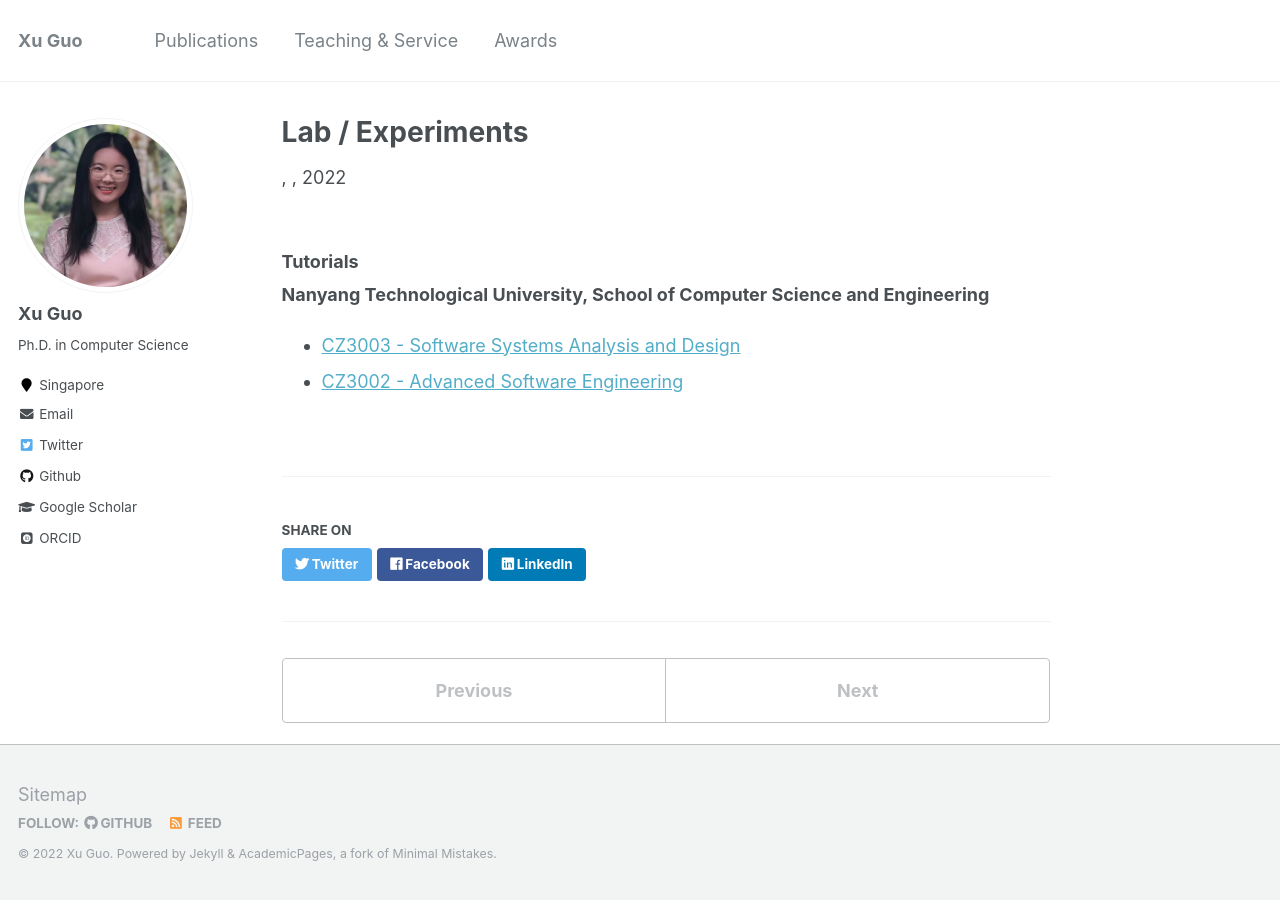
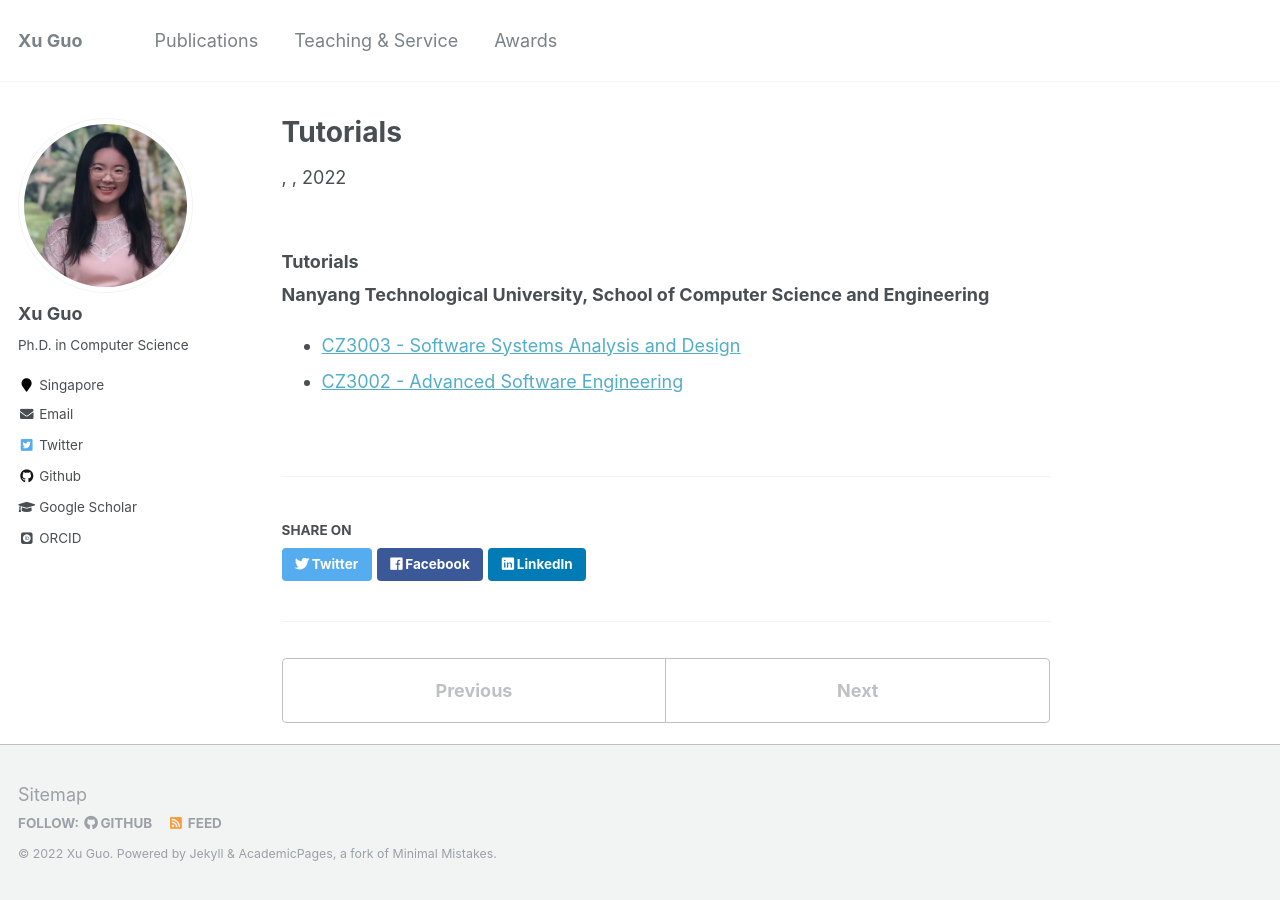
Before and after one commit to guoxuxu/guoxuxu.github.io, a Jekyll site: the page built from _teaching/2-tutorials.md, in a window 1280 px wide. Built offline with Jekyll 4.4.1, drawn with Linux system fonts in a browser that asks for light colours; some web fonts are replaced.

Commit message:
teaching

```diff
--- a/_teaching/2-tutorials.md
+++ b/_teaching/2-tutorials.md
@@ -1,7 +1,7 @@
 ---
-title: "Lab / Experiments"
+title: "Tutorials"
 collection: teaching
-permalink: /teaching/tutorial
+permalink: /teaching/2-tutorial
 ---
 ### Tutorials
 **Nanyang Technological University, School of Computer Science and Engineering**
```
Also changed, not shown: _teaching/1-lab.md (+1 -1 lines), _teaching/3-service.md (+1 -1 lines).
